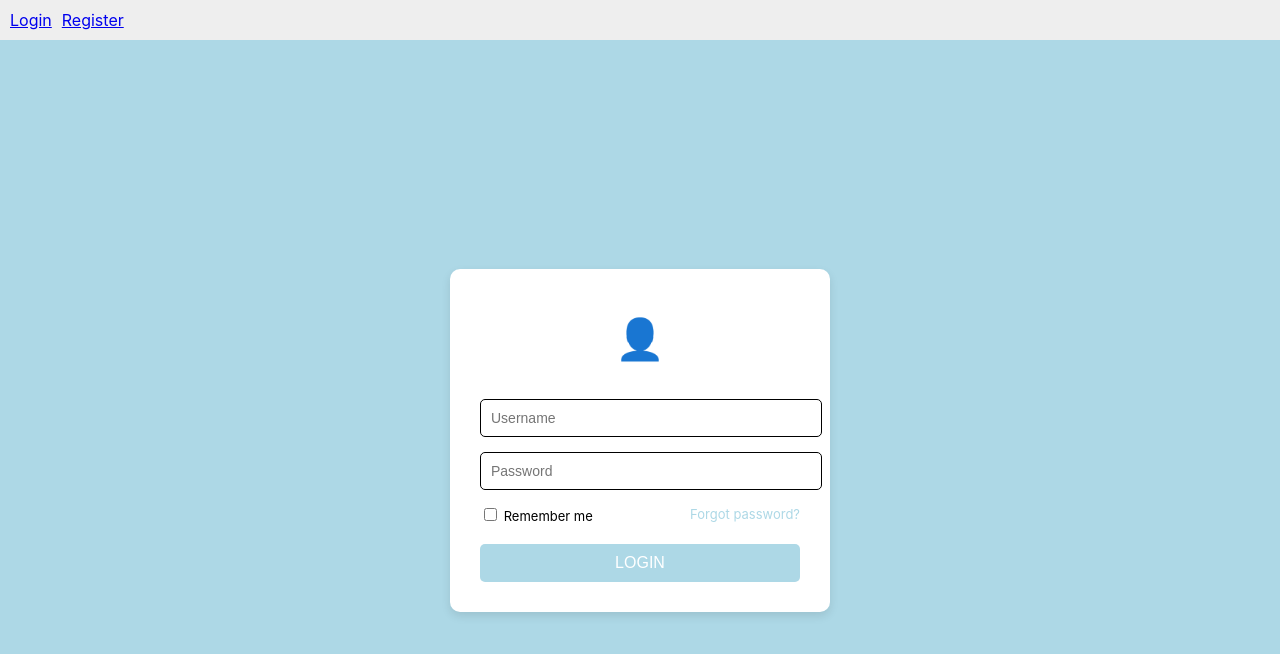
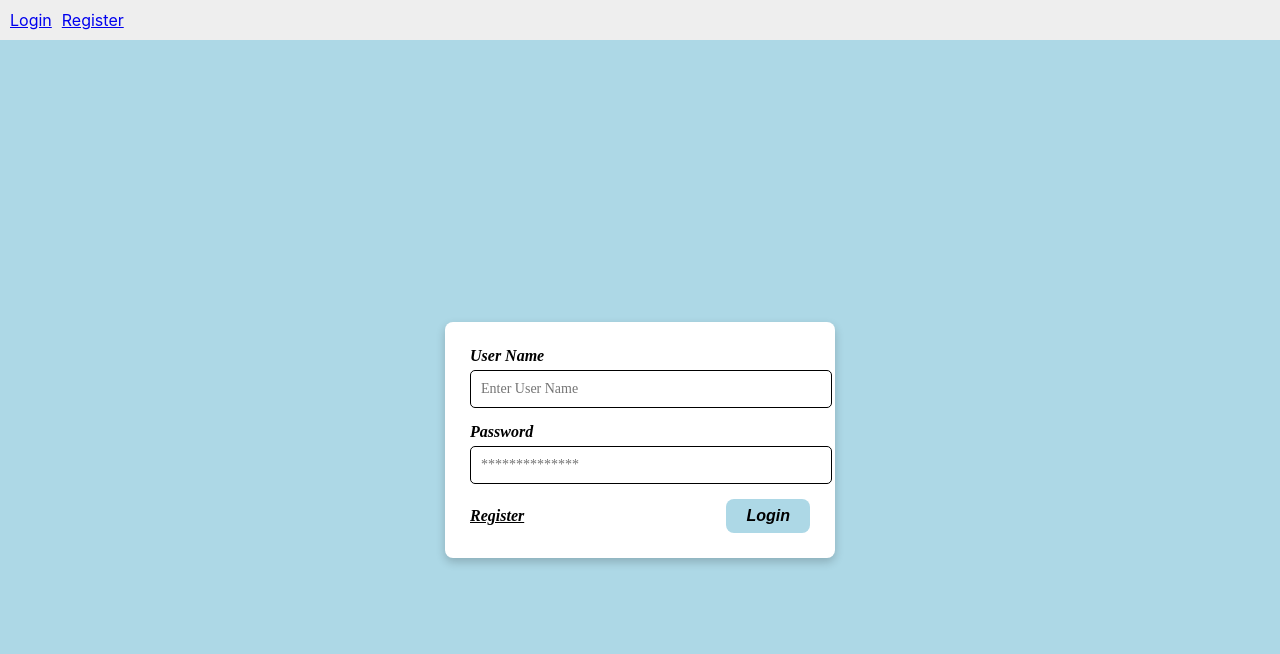
Before and after one commit to kairen0606/project-react, a React (Create React App) app: page /login in a window 1280 px wide. Shown: the top 654 px of the page. Built offline with nearby package versions, Linux system fonts and the light colour scheme.

Commit message:
Version 4

```diff
--- a/src/CSS/Login.css
+++ b/src/CSS/Login.css
@@ -4,28 +4,24 @@
   align-items: center;
   height: 100vh;
   background-color: lightblue;
+  font-family: "Times New Roman", Times, serif;
 }
 
 .login-form {
-  width: 320px;
-  padding: 30px;
-  border-radius: 10px;
+  width: 340px;
+  padding: 25px;
+  border-radius: 8px;
   background-color: white;
-  box-shadow: 0 4px 10px rgba(0, 0, 0, 0.1);
-  text-align: center;
+  box-shadow: 0 4px 10px rgba(0, 0, 0, 0.2);
+  text-align: left;
 }
 
-.profile-icon {
-  width: 80px;
-  height: 80px;
-  border-radius: 50%;
-  background-color: white;
-  margin: 0 auto 20px;
-  display: flex;
-  justify-content: center;
-  align-items: center;
-  font-size: 40px;
-  color: black;
+.login-form label {
+  display: block;
+  margin-bottom: 5px;
+  font-weight: bold;
+  font-style: italic;
+  font-size: 16px;
 }
 
 .form-group input {
@@ -35,28 +31,37 @@
   border-radius: 5px;
   font-size: 14px;
   margin-bottom: 15px;
+  font-family: "Times New Roman", Times, serif;
 }
 
-.form-options {
+.form-actions {
   display: flex;
   justify-content: space-between;
   align-items: center;
-  margin-bottom: 20px;
-  font-size: 13px;
 }
 
-.form-options a {
-  color:  lightblue;
-  text-decoration: none;
+.register-link {
+  font-size: 16px;
+  font-weight: bold;
+  font-style: italic;
+  text-decoration: underline;
+  color: black;
+  cursor: pointer;
 }
 
 .login-btn {
-  width: 100%;
-  padding: 10px;
+  padding: 8px 20px;
   border: none;
-  border-radius: 5px;
+  border-radius: 8px;
   background-color: lightblue;
-  color:  white;
+  color: black;
   font-size: 16px;
+  font-weight: bold;
+  font-style: italic;
   cursor: pointer;
+  transition: 0.2s ease-in-out;
 }
+
+.login-btn:hover {
+  background-color: deepskyblue;
+}
--- a/src/Pages/Login.tsx
+++ b/src/Pages/Login.tsx
@@ -1,61 +1,58 @@
 import React, { useState, FormEvent } from "react";
-import { Link } from "react-router-dom";
 import "../CSS/Login.css";
+
 const Login: React.FC = () => {
   const [email, setEmail] = useState<string>("");
   const [password, setPassword] = useState<string>("");
-  const [rememberMe, setRememberMe] = useState<boolean>(false);
 
   const handleSubmit = (e: FormEvent) => {
     e.preventDefault();
-    alert(`Logging in with Email: ${email}, Password: ${password}, Remember Me: ${rememberMe}`);
+
+    if (!email || !password) {
+      alert("Please fill in all fields.");
+      return;
+    }
+
+    alert("Successful Login!");
   };
 
   return (
     <div className="login-container">
       <form className="login-form" onSubmit={handleSubmit}>
-        {/* Profile Icon */}
-        <div className="profile-icon">👤</div>
 
-        {/* Email */}
         <div className="form-group">
+          <label htmlFor="email">User Name</label>
           <input
+            id="email"
             type="email"
-            placeholder="Username"
+            placeholder="Enter User Name"
             value={email}
             onChange={(e) => setEmail(e.target.value)}
             required
           />
         </div>
 
-        {/* Password */}
         <div className="form-group">
+          <label htmlFor="password">Password</label>
           <input
+            id="password"
             type="password"
-            placeholder="Password"
+            placeholder="**************"
             value={password}
             onChange={(e) => setPassword(e.target.value)}
             required
           />
         </div>
 
-        {/* Remember Me & Forgot Password */}
-        <div className="form-options">
-          <label>
-            <input
-              type="checkbox"
-              checked={rememberMe}
-              onChange={() => setRememberMe(!rememberMe)}
-            />{" "}
-            Remember me
-          </label>
-          <Link to="#">Forgot password?</Link>
+        <div className="form-actions">
+          <a href="/register" className="register-link">
+            Register
+          </a>
+          <button type="submit" className="login-btn">
+            Login
+          </button>
         </div>
 
-        {/* Login Button */}
-        <button type="submit" className="login-btn">
-          LOGIN
-        </button>
       </form>
     </div>
   );
--- a/src/Pages/Register.tsx
+++ b/src/Pages/Register.tsx
@@ -13,11 +13,23 @@ const Register: React.FC = () => {
   const handleSubmit = (e: FormEvent) => {
     e.preventDefault();
 
+    if (phone.length < 10 || phone.length > 11) {
+        alert("Please input a valid phone number!");
+    return;
+    }
+
+    const emailForm = /^[^\s@]+@[^\s@]+\.[^\s@]+$/;
+    if (!emailForm.test(email)) {
+        alert("Please enter a valid email address.");
+    return;
+    }
+
     if (newPassword !== confirmPassword) {
       alert("Passwords do not match!");
       return;
     }
     alert('Successful Registration!');
+    window.location.href = "/login";
   };
 
   return (
@@ -67,7 +79,8 @@ const Register: React.FC = () => {
               type="tel"
               placeholder="Phone Number"
               value={phone}
-              onChange={(e) => setPhone(e.target.value)}
+              onChange={(e) => setPhone(e.target.value.replace(/\D/g, ""))}
+              pattern="[0-9]*"
               required
             />
           </div>
```
